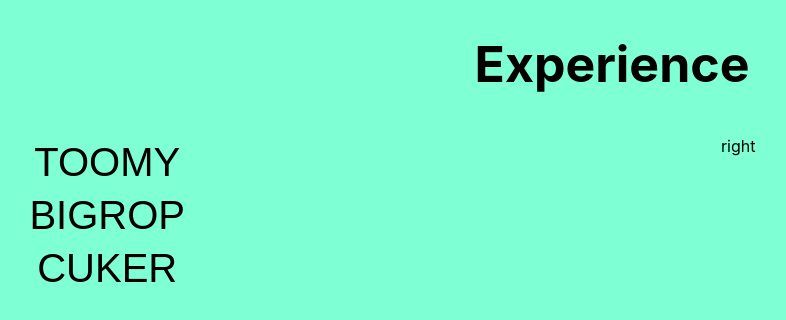
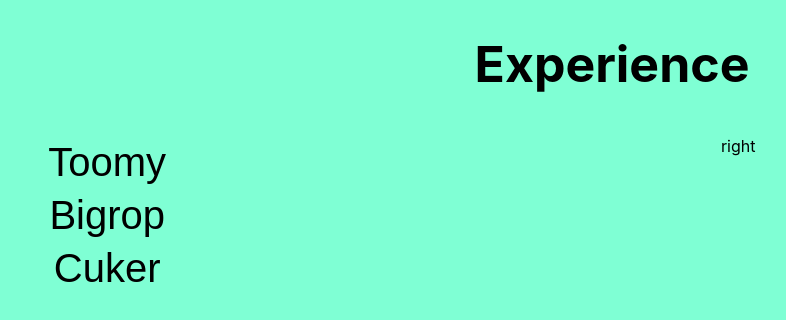
Before and after one commit to MMPgenave/Tab, a React (Create React App) app: page / in a window 1280 px wide. Shown: the top 320 px of the page, without its empty margins (28-814 px from the left). Built offline with nearby package versions, Linux system fonts and the light colour scheme.

Commit message:
Consturcing the css

```diff
--- a/src/style.css
+++ b/src/style.css
@@ -39,7 +39,7 @@ h1 {
 }
 
 .singleBtn {
-  text-transform: uppercase;
+  text-transform: capitalize;
   font-size: 40px;
   background-color: aquamarine;
 
```
